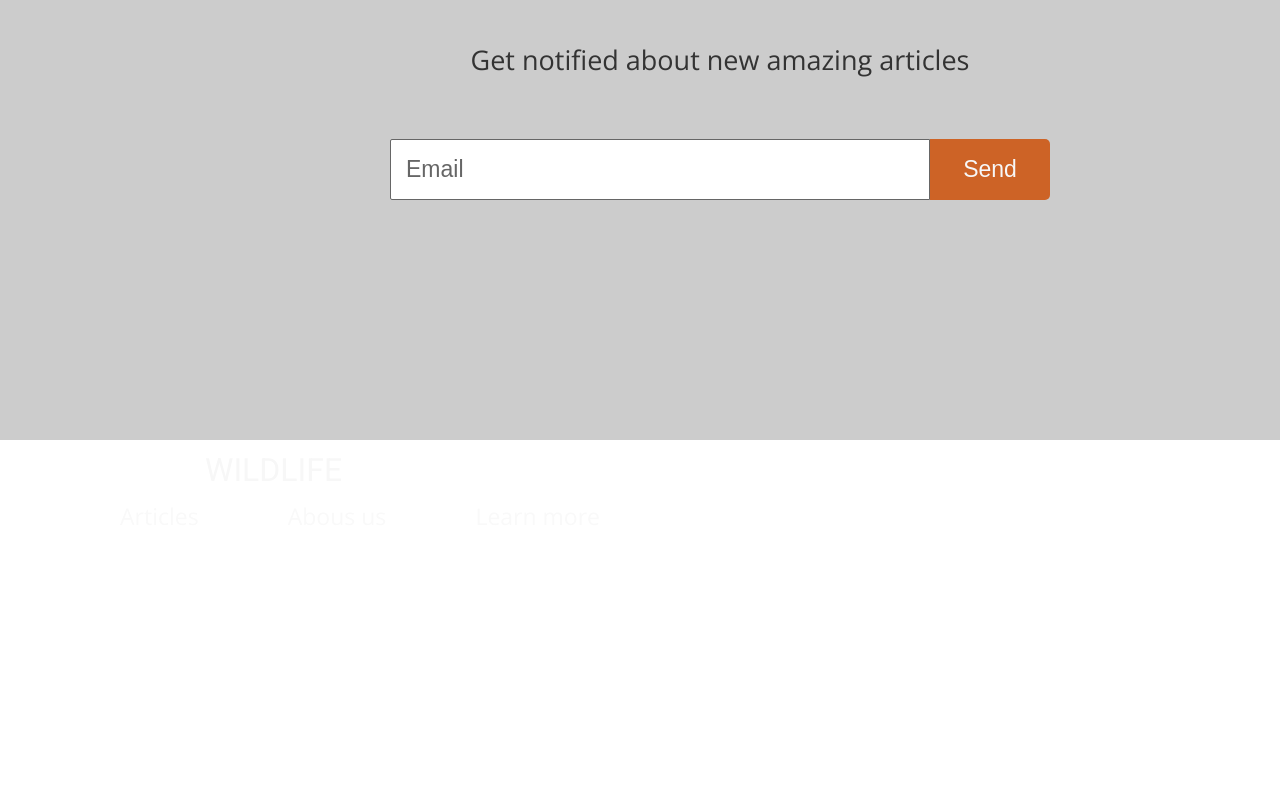
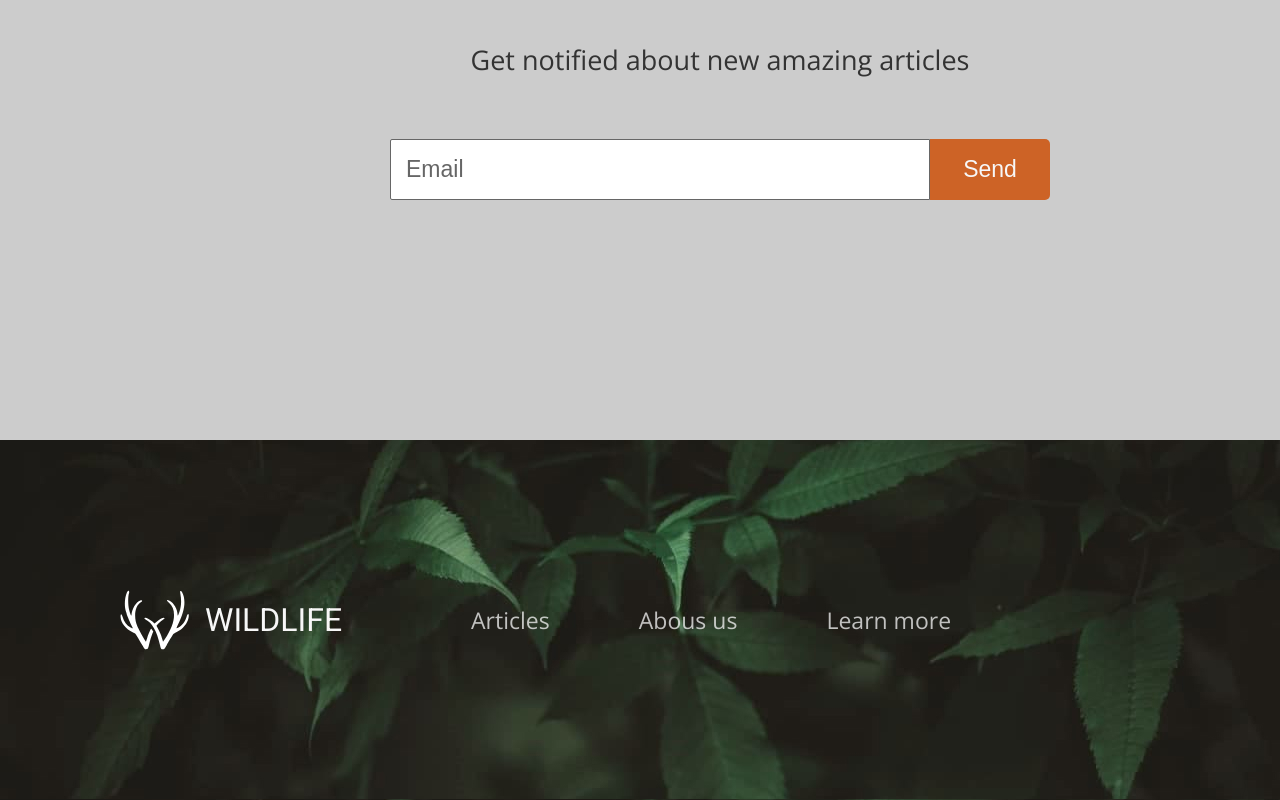
Before and after one commit to Stepbackru/wildlife, a plain HTML site: page index.html in a window 1280 px wide. Shown: the part 1708-2508 px from the top of the page. Before the commit the page ends 2316 px from the top, so only its background shows below. Drawn offline with nearby package versions, Linux system fonts and the light colour scheme.

Commit message:
feat: basic styles of footer

```diff
--- a/style.css
+++ b/style.css
@@ -15,6 +15,7 @@
   --artnot-bg: #cccccc;
   --font-dark: #333333;
   --font-grey: #666666;
+  --footer-bg: #181617;
 }
 html {
   scroll-behavior: smooth;
@@ -317,3 +318,26 @@ ul {
   border-bottom-left-radius: 0;
   border-top-left-radius: 0;
 }
+.footer {
+  max-height: 360px;
+  background: var(--footer-bg);
+}
+.footer > .wrapper {
+  background-image: url(./assets/images/footer-bg.jpg);
+}
+.footer__row {
+  display: flex;
+  justify-content: space-between;
+  margin: 150px 0;
+  width: 1200px;
+  height: 60px;
+}
+.footer__row > .menu {
+  width: 480px;
+  height: 100%;
+  line-height: 60px;
+}
+.socials {
+  width: 240px;
+  height: 40px;
+}
```
